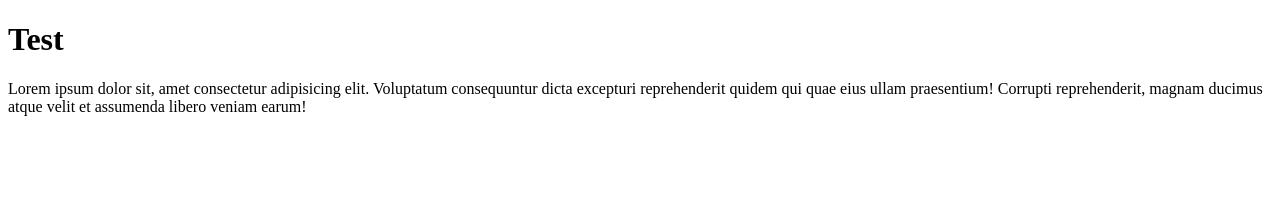
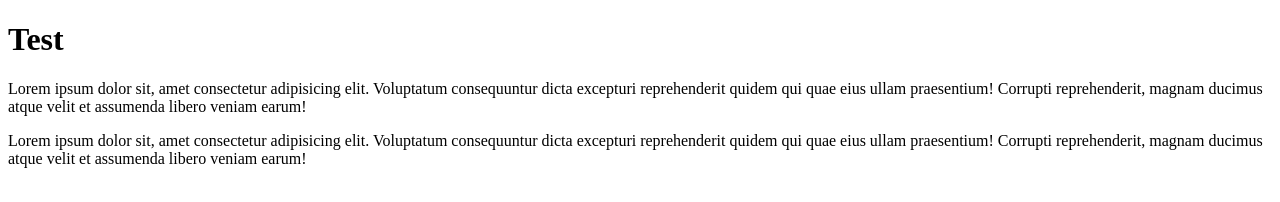
Before and after one commit to MykytaOlenykov/test, a plain HTML site: page index.html in a window 1280 px wide. Drawn offline with Linux system fonts and the light colour scheme.

Commit message:
add p test!

```diff
--- a/index.html
+++ b/index.html
@@ -14,5 +14,11 @@
       praesentium! Corrupti reprehenderit, magnam ducimus atque velit et
       assumenda libero veniam earum!
     </p>
+    <p>
+      Lorem ipsum dolor sit, amet consectetur adipisicing elit. Voluptatum
+      consequuntur dicta excepturi reprehenderit quidem qui quae eius ullam
+      praesentium! Corrupti reprehenderit, magnam ducimus atque velit et
+      assumenda libero veniam earum!
+    </p>
   </body>
 </html>
```
